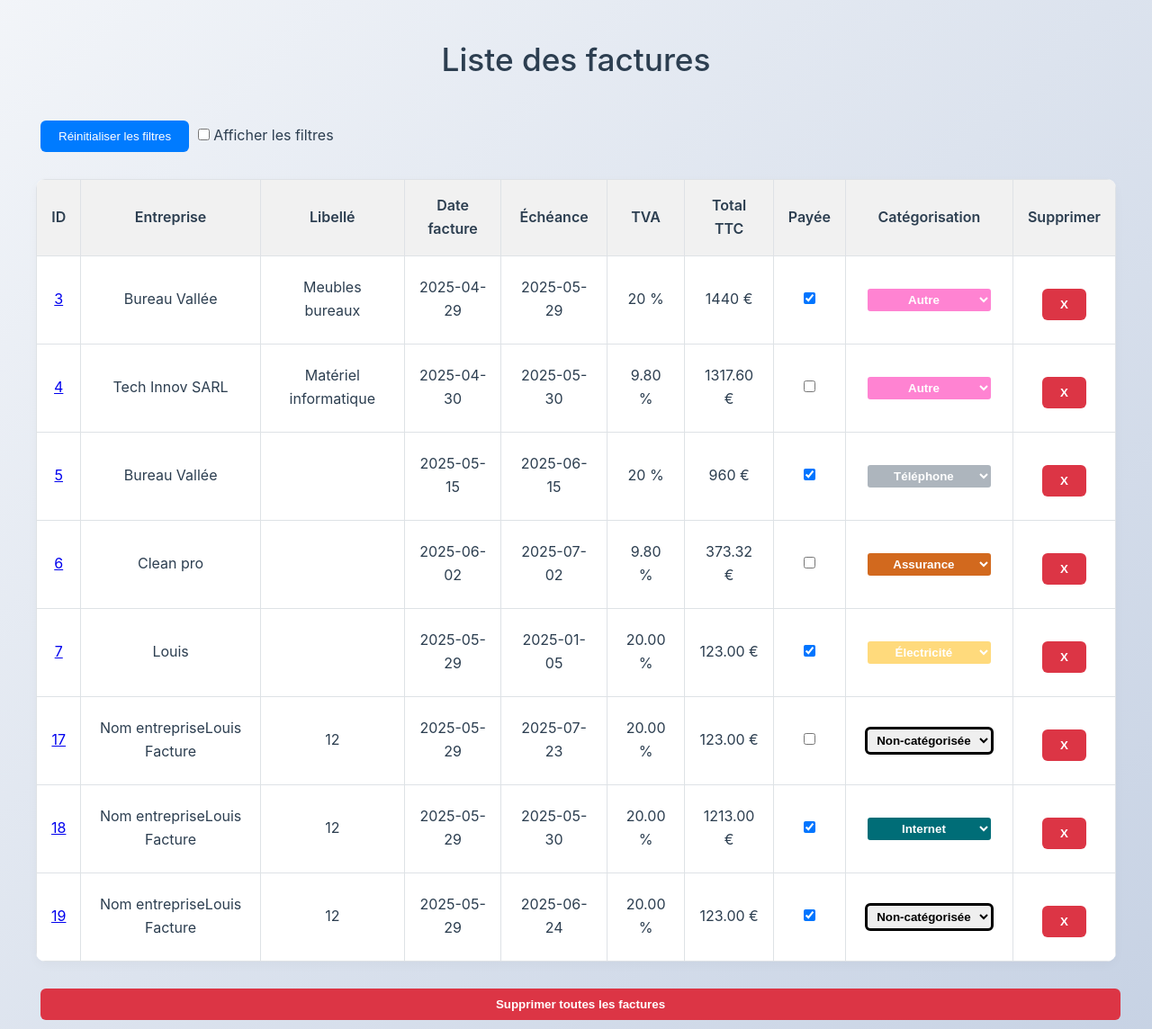
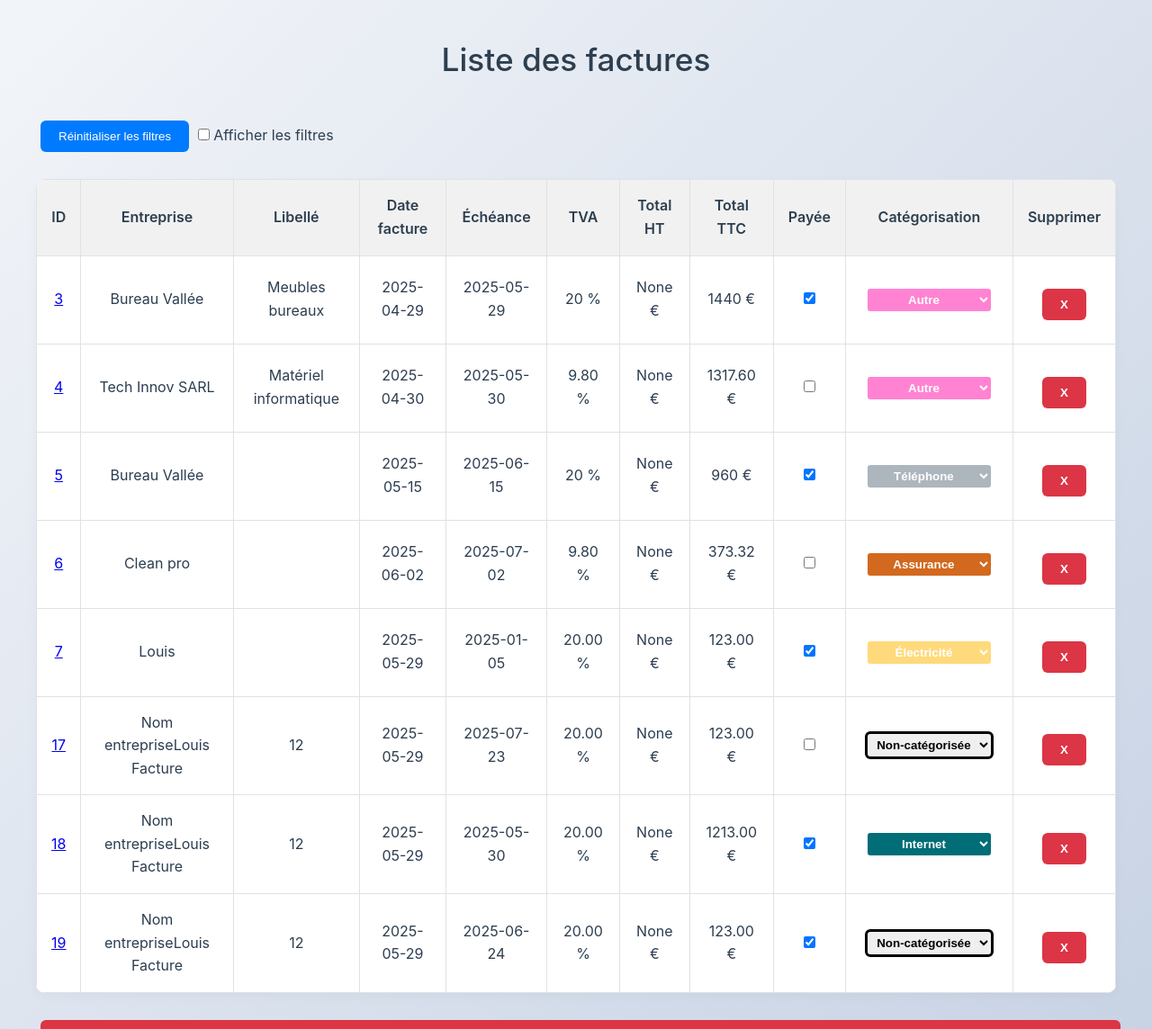
Before and after one commit to LouisMonin/Gestionnaire-Factures, a Flask app: page /factures in a window 1280 px wide. Shown: the part 173-1317 px from the top of the page at 90% size. Run offline with Flask 3, Linux system fonts and the light colour scheme; a user stored in the database is signed in; data comes from the database, SQL or seed files in the repository.

Commit message:
Total HT
total ht

```diff
--- a/gestion_factures/templates/factures.html
+++ b/gestion_factures/templates/factures.html
@@ -36,6 +36,7 @@
                 <th>Date facture</th>
                 <th>Échéance</th>
                 <th>TVA</th>
+                <th> Total HT</th>
                 <th>Total TTC</th>
                 <th>Payée <br>
                   <div class="filter-group" style="display:none;">
@@ -82,6 +83,7 @@
                 <td>{{ f['date_facture'] }}</td>
                 <td>{{ f['echeance'] }}</td>
                 <td>{{ f['TVA'] }} %</td>
+                <td>{{ f['total_ht'] }} €</td>
                 <td>{{ f['montant_total'] }} €</td>
                 <td>
                     <form action="{{ url_for('toggle_payee', facture_id=f['id']) }}" method="post">
```
